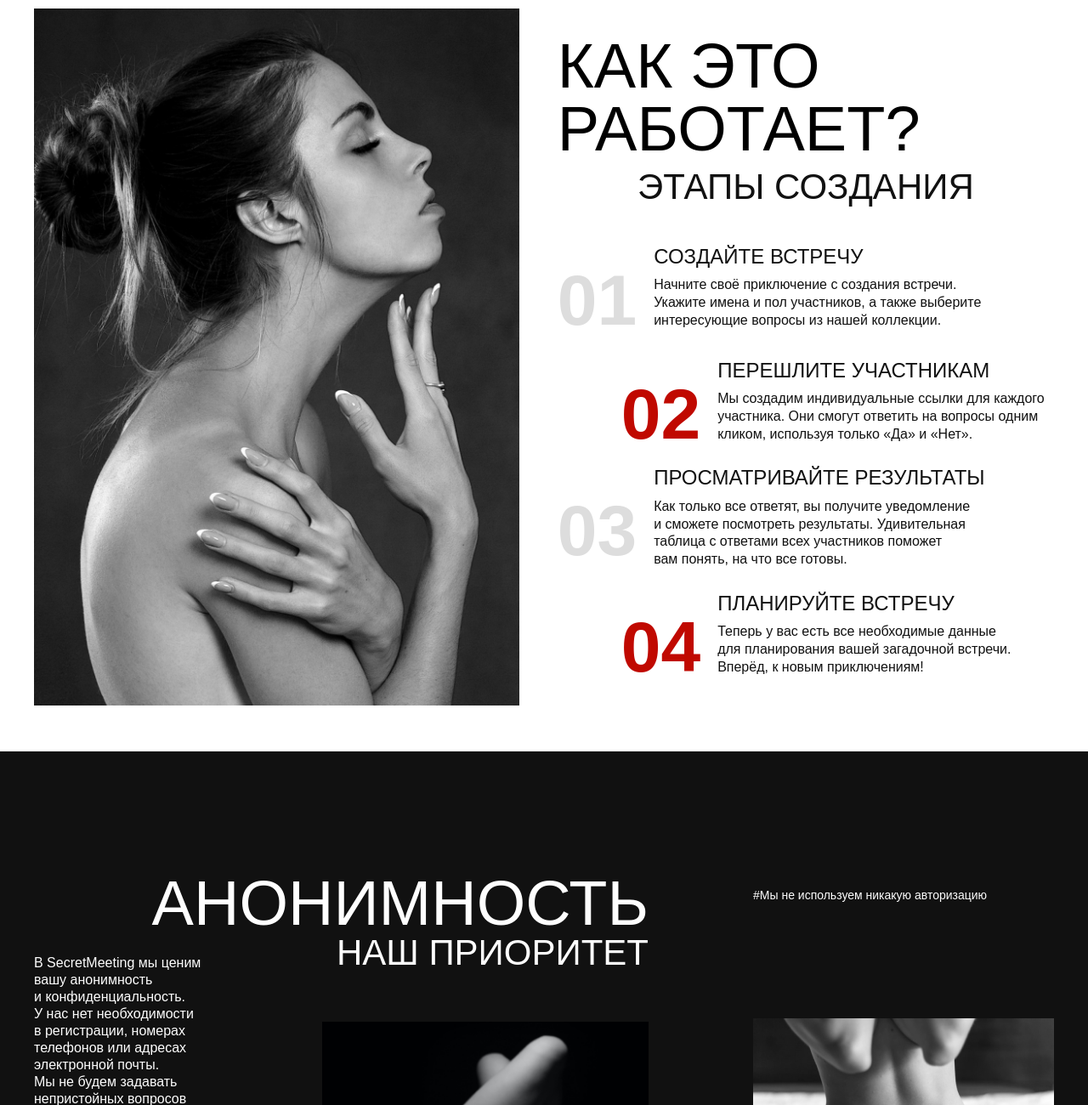
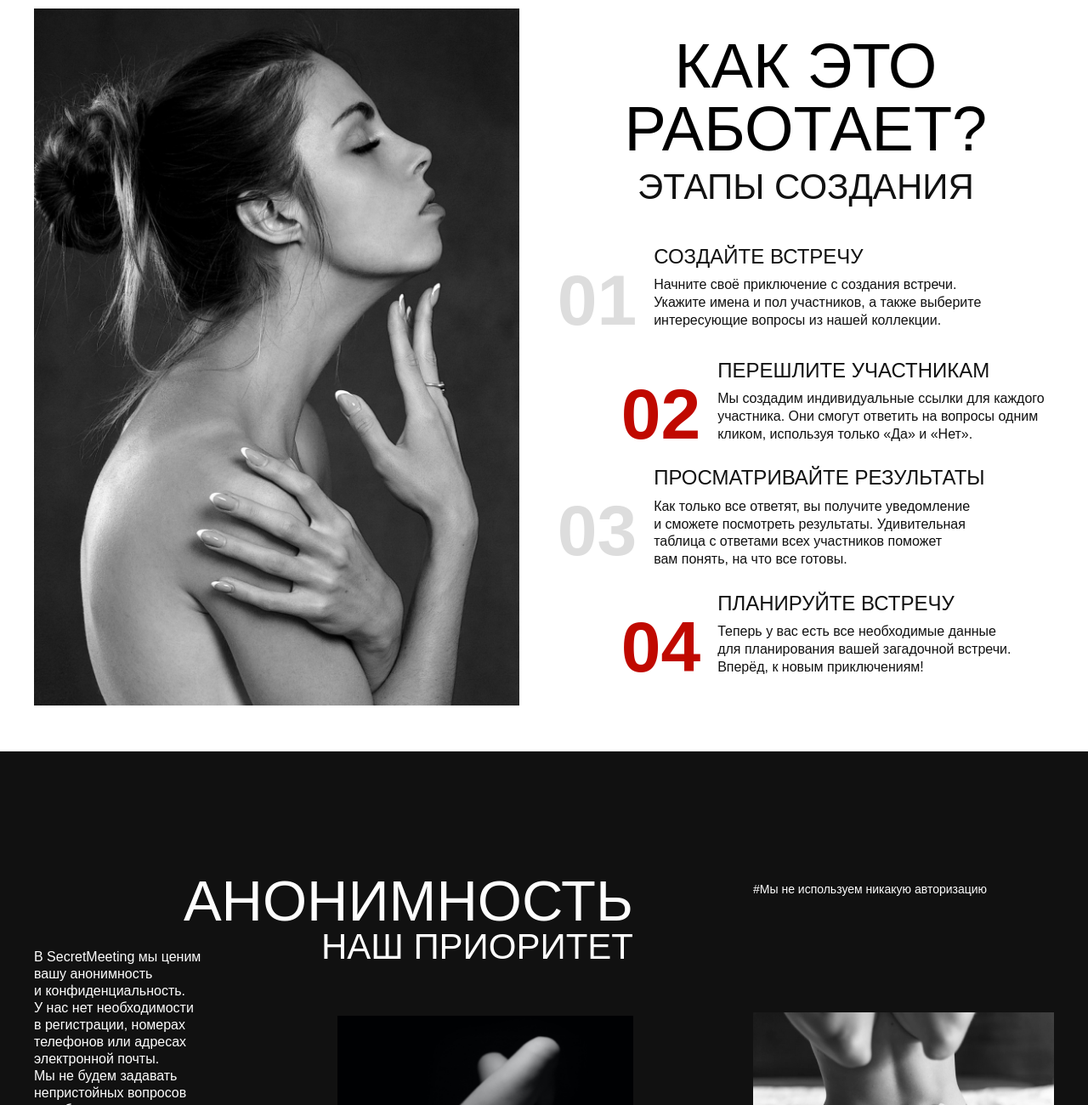
Before and after one commit to ilidarka/smeeting, a plain HTML site: page index.html in a window 1280 px wide. Shown: the part 699-1999 px from the top of the page at 85% size. Drawn offline with Linux system fonts and the light colour scheme.

Commit message:
fixed titles

```diff
--- a/css/main.css
+++ b/css/main.css
@@ -192,6 +192,7 @@ h3 {
     font-weight: 400;
     line-height: 100%;
     text-transform: uppercase;
+    text-align: center;
 }
 .howItWorks-header h2 {
     font-size: 74px;
@@ -199,6 +200,7 @@ h3 {
     font-weight: 400;
     line-height: 100%;
     text-transform: uppercase;
+    text-align: center;
 }
 .howItWorks-section-content {
     margin-top: 40px;
@@ -278,7 +280,7 @@ h3 {
 }
 .about-header h2 {
     color: #fefefe;
-    font-size: 74px;
+    font-size: 67px;
     font-style: normal;
     font-weight: 400;
     line-height: 100%;
@@ -331,7 +333,7 @@ h3 {
     justify-content: flex-end;
 }
 .about-content-middle {
-    width: 32%;
+    width: 29%;
     display: flex;
     flex-direction: column;
     align-items: center;
```
